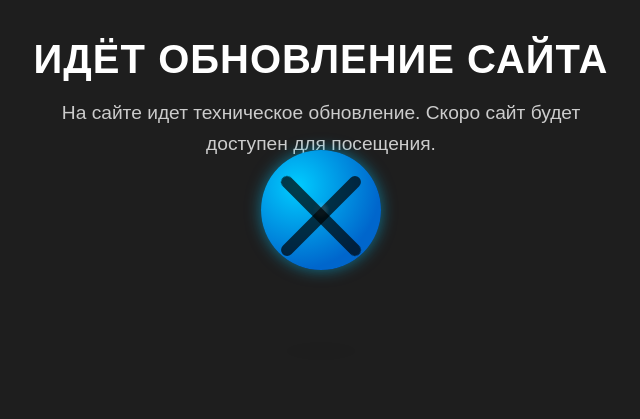
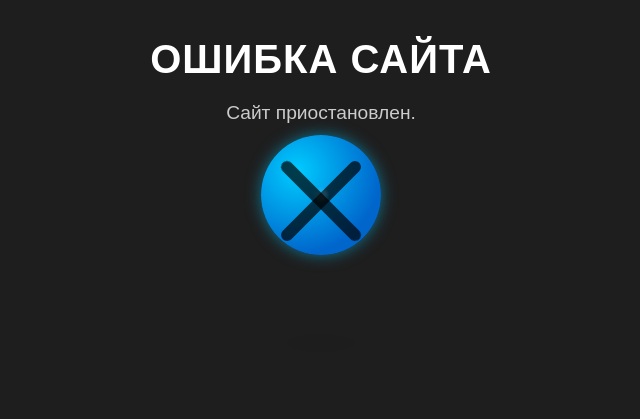
Before and after one commit to otz2026/otz2025, a plain HTML site: page index.html in a window 1280 px wide. Shown: the part 235-654 px from the top of the page, without its empty margins (319-959 px from the left). Drawn offline with Linux system fonts and the light colour scheme.

Commit message:
Update index.html

```diff
--- a/index.html
+++ b/index.html
@@ -353,8 +353,8 @@
         <!-- Логотип OTZ -->
         <img src="https://otz2026.github.io/otz2025/img/logo.png" alt="OTZ Logo" class="otz-logo">
 
-        <h1>ИДЁТ ОБНОВЛЕНИЕ САЙТА</h1> <!-- Мы проводим технические работы, чтобы сделать OTZ ещё лучше! Скоро мы вернёмся с обновлённым интерфейсом и новыми функциями. -->
-        <p>На сайте идет техническое обновление. Скоро сайт будет доступен для посещения.</p>
+        <h1>Ошибка Сайта</h1> <!-- Мы проводим технические работы, чтобы сделать OTZ ещё лучше! Скоро мы вернёмся с обновлённым интерфейсом и новыми функциями. -->
+        <p>Сайт приостановлен.</p>
 
         <!-- Анимация баскетбольного мяча -->
         <div class="basketball-container">
```
